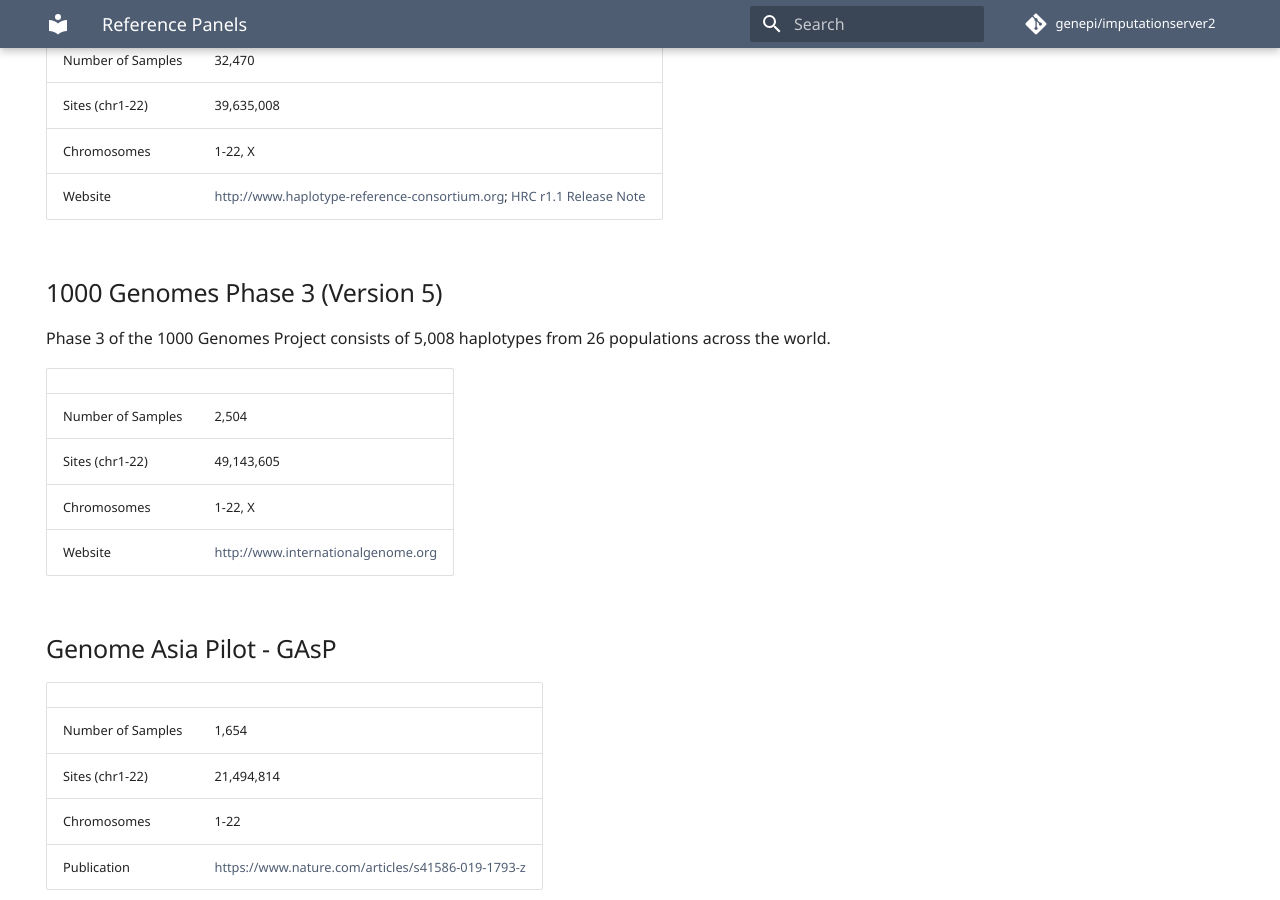
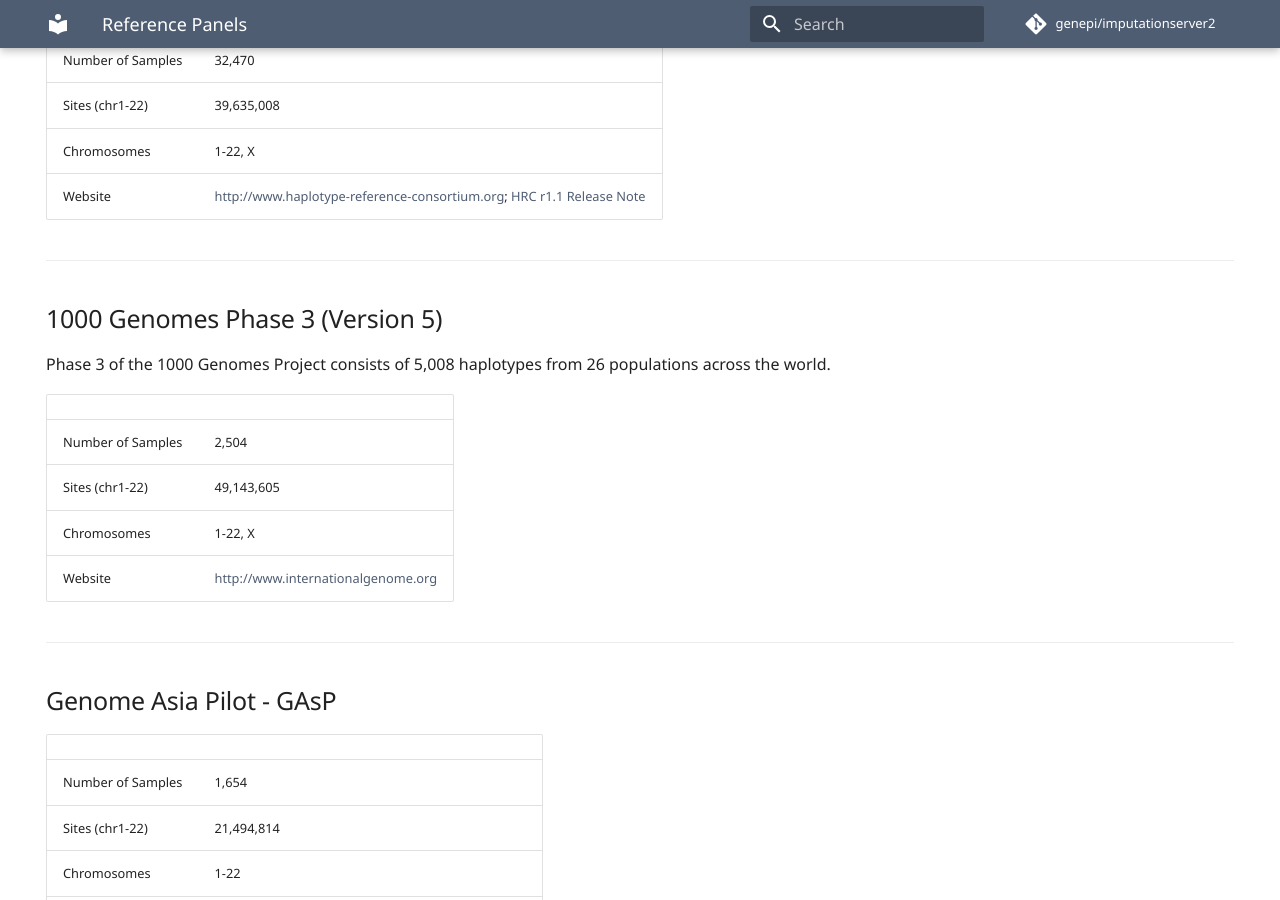
Before and after one commit to genepi/michigan-imputationserver, an MkDocs documentation site: the page built from docs/reference-panels.md, in a window 1280 px wide and 900 px high, scrolled down 374 px. Built offline with MkDocs 1.6.1 and Material for MkDocs 9.7.7, drawn with Linux system fonts in a browser that asks for light colours; some web fonts are replaced; comment, search, counter and statistics services are not loaded.

```diff
--- a/docs/reference-panels.md
+++ b/docs/reference-panels.md
@@ -20,6 +20,8 @@ The HRC panel consists of 64,940 haplotypes of predominantly European ancestry.
 | Chromosomes | 1-22, X|
 | Website | [http://www.haplotype-reference-consortium.org](http://www.haplotype-reference-consortium.org); [HRC r1.1 Release Note](https://imputationserver.sph.umich.edu/start.html#!pages/hrc-r1.1) |
 
+---
+
 ## 1000 Genomes Phase 3 (Version 5)
 
 Phase 3 of the 1000 Genomes Project consists of 5,008 haplotypes from 26 populations across the world.
@@ -31,7 +33,7 @@ Phase 3 of the 1000 Genomes Project consists of 5,008 haplotypes from 26 populat
 | Chromosomes | 1-22, X|
 | Website | [http://www.internationalgenome.org](http://www.internationalgenome.org) |
 
-
+---
 
 ## Genome Asia Pilot - GAsP
 
@@ -42,6 +44,8 @@ Phase 3 of the 1000 Genomes Project consists of 5,008 haplotypes from 26 populat
 | Chromosomes | 1-22 |
 | Publication | [https://www.nature.com/articles/s41586-019-1793-z](https://www.nature.com/articles/s41586-019-1793-z) |
 
+---
+
 ## Genome Asia v2 - GAsP
 
 | ||
@@ -51,6 +55,7 @@ Phase 3 of the 1000 Genomes Project consists of 5,008 haplotypes from 26 populat
 | Chromosomes | 1-22 |
 | Publication | [https://www.nature.com/articles/s41586-019-1793-z](https://www.nature.com/articles/s41586-019-1793-z) |
 
+---
 
 ## Four-digit Multi-ethnic HLA v1 (2021)
 
@@ -65,7 +70,9 @@ The multi-ethnic HLA panel consists of 36,586 haplotypes of five global populati
 
 Please cite this manuscript if you would like to include imputed results from the panel in  your work:
 
-Luo, Y., Kanai, M., Choi, W., Li, X., Yamamoto, K., Ogawa, K., Gutierrez-Arcelus, M., Gregersen, P. K., Stuart, P. E., Elder, J. T., Fellay, J., Carrington, M., Haas, D. W., Guo, X., Palmer, N. D., Chen, Y.-D. I., Rotter, J. I., Taylor, K. D., Rich, S., … Raychaudhuri, S. (2020). A high-resolution HLA reference panel capturing global population diversity enables multi-ethnic fine-mapping in HIV host response. https://doi.org/10.1101/2020.07.16.20155606
+> Luo, Y., Kanai, M., Choi, W., Li, X., Yamamoto, K., Ogawa, K., Gutierrez-Arcelus, M., Gregersen, P. K., Stuart, P. E., Elder, J. T., Fellay, J., Carrington, M., Haas, D. W., Guo, X., Palmer, N. D., Chen, Y.-D. I., Rotter, J. I., Taylor, K. D., Rich, S., … Raychaudhuri, S. (2020). A high-resolution HLA reference panel capturing global population diversity enables multi-ethnic fine-mapping in HIV host response. https://doi.org/10.1101/2020.07.16.20155606
+
+---
 
 ## Four-digit Multi-ethnic HLA v2 (2022)
 
@@ -102,6 +109,8 @@ Luo, Y., Kanai, M., Choi, W., Li, X., Yamamoto, K., Ogawa, K., Gutierrez-Arcelus
 
   - We output 2-digit and 4-digit-resolution HLA alleles. We do not output higher resolution HLA alleles in this version.
 
+---
+
 ## CAAPA - African American Panel
 
   Whole genome sequences were available on 883 individuals from 19 case-control studies of asthma included in the Consortium on Asthma among African-ancestry Populations in the Americas (CAAPA) and were used to summarize the genomic contributions to individuals of African ancestry.
@@ -113,6 +122,7 @@ Luo, Y., Kanai, M., Choi, W., Li, X., Yamamoto, K., Ogawa, K., Gutierrez-Arcelus
   | Chromosomes | 1-22 |
   | Website | [http://www.caapa-project.org/](http://www.caapa-project.org/). Further details can also be found [here](https://imputationserver.sph.umich.edu/start.html#!pages/caapa) |
 
+---
 
 ## HRC (Version r1 2015)
 
@@ -125,6 +135,8 @@ This HRC panel consists of 64,976 haplotypes of predominantly European ancestry.
 | Chromosomes | 1-22, X|
 | Website | [http://www.haplotype-reference-consortium.org](http://www.haplotype-reference-consortium.org); [HRC r1 Release Note](https://imputationserver.sph.umich.edu/start.html#!pages/hrc) |
 
+---
+
 ## 1000 Genomes Phase 1 (Version 3)
 
 | ||
@@ -134,6 +146,8 @@ This HRC panel consists of 64,976 haplotypes of predominantly European ancestry.
 | Chromosomes | 1-22, X|
 | Website | [http://www.internationalgenome.org](http://www.internationalgenome.org) |
 
+---
+
 ## HapMap 2
 
 | ||
```
